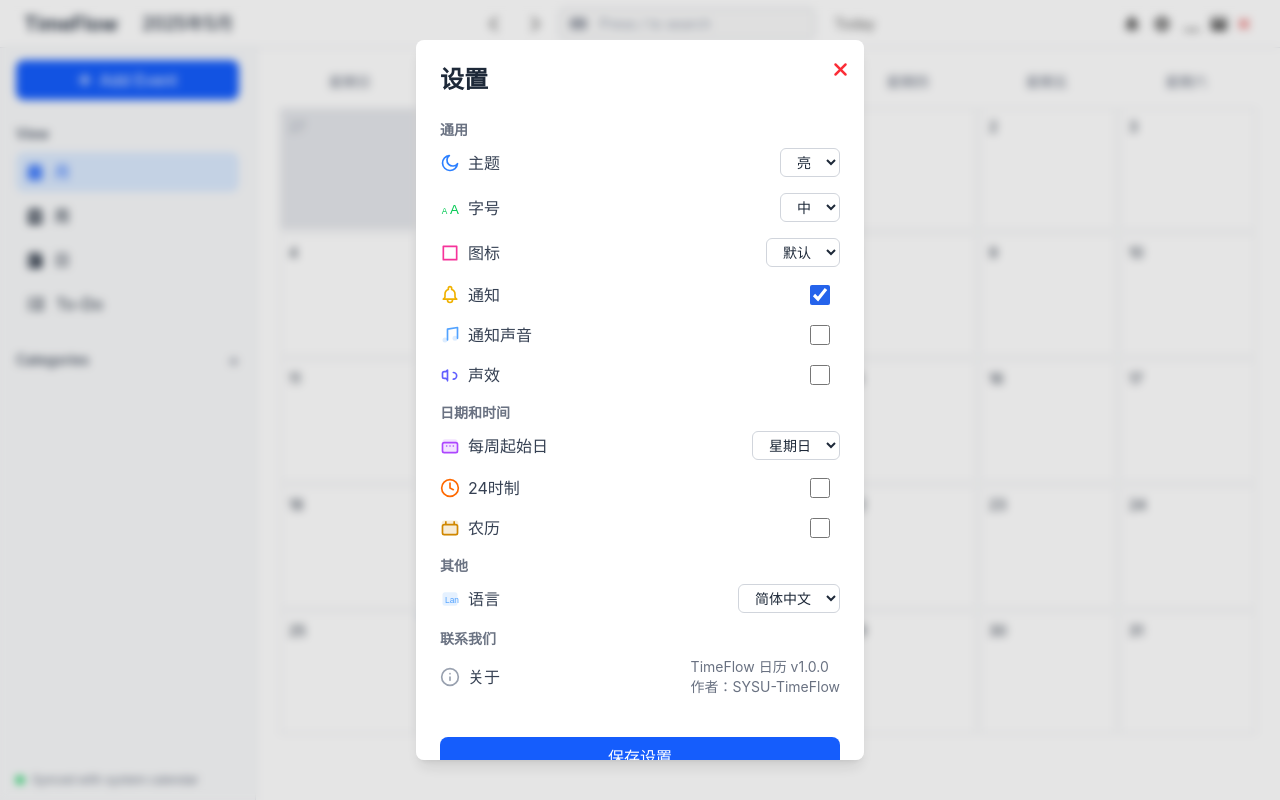
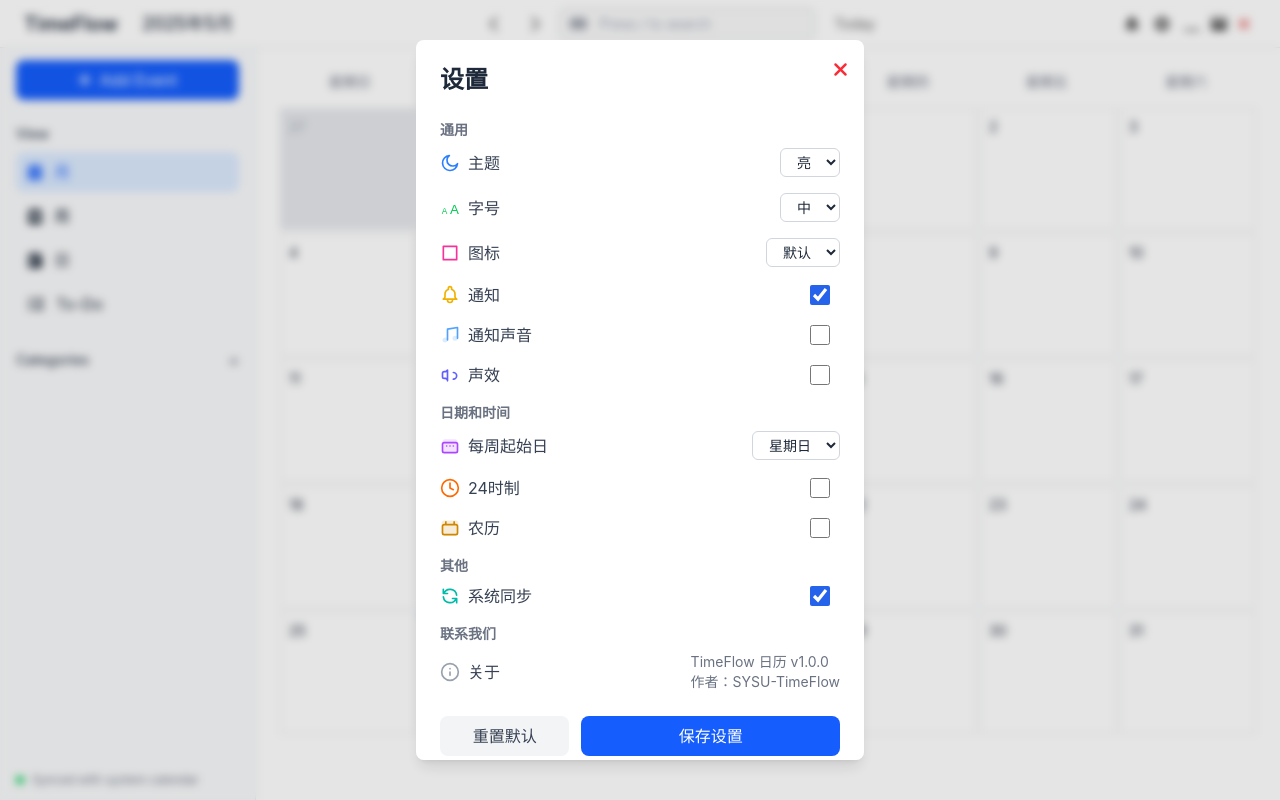
Before and after one commit to SYSU-TimeFlow/TimeFlow, a Vue app: page /#/ in a window 1280 px wide. Both pictures are taken after a click on the button 1162 px from the left and 23 px from the top of the page. Built offline with nearby package versions, Linux system fonts and the light colour scheme.

Commit message:
feat(Header&Page):修正搜索框bug，并将ESC映射为任何页面的关闭

```diff
--- a/src/components/CalendarHeader.vue
+++ b/src/components/CalendarHeader.vue
@@ -78,7 +78,7 @@
               ? 'Search events...'
               : 'Enter command...'
           "
-          class="pl-8 pr-4 py-1 border border-gray-300 rounded-md text-sm focus:outline-none focus:ring-2 focus:ring-blue-500 focus:border-transparent w-64 relative z-10"
+          class="pl-8 pr-4 py-1 border border-gray-300 rounded-md text-sm focus:outline-none focus:ring-2 focus:ring-blue-500 focus:border-transparent w-64"
           :class="{
             'command-mode-input': uiStore.appMode === 'command',
             'search-mode-input': uiStore.appMode === 'normal',
@@ -94,10 +94,10 @@
           class="fas absolute left-3 top-1/2 transform -translate-y-1/2 text-sm pointer-events-none"
           :class=" [
             uiStore.isSearchActive && uiStore.appMode === 'normal'
-              ? 'fa-search text-gray-400'
+              ? 'fa-search text-gray-500'
               : '',
             uiStore.isSearchActive && uiStore.appMode === 'command'
-              ? 'fa-terminal text-blue-600 command-icon'
+              ? 'fa-terminal text-blue-600'
               : '',
             !uiStore.isSearchActive && uiStore.appMode === 'command'
               ? 'fa-terminal text-blue-500'
--- a/src/components/CategoryPage.vue
+++ b/src/components/CategoryPage.vue
@@ -117,10 +117,30 @@
 </template>
 
 <script setup>
+import { onMounted, onUnmounted } from "vue";
 import { useEventStore } from "../stores/event";
 
 // 使用Pinia仓库
 const eventStore = useEventStore();
+
+/**
+ * 处理ESC键关闭设置模态框
+ */
+function handleKeyDown(event) {
+  if (event.key === "Escape" && eventStore.showCategoryModal) {
+    eventStore.closeCategoryModal();
+  }
+}
+
+// 组件挂载时添加键盘事件监听
+onMounted(() => {
+  document.addEventListener("keydown", handleKeyDown);
+});
+
+// 组件卸载时移除键盘事件监听
+onUnmounted(() => {
+  document.removeEventListener("keydown", handleKeyDown);
+});
 </script>
 
 <style scoped>
--- a/src/components/EventPage.vue
+++ b/src/components/EventPage.vue
@@ -170,10 +170,30 @@
 </template>
 
 <script setup>
+import { onMounted, onUnmounted } from "vue";
 import { useEventStore } from "../stores/event";
 
 // 使用Pinia仓库
 const eventStore = useEventStore();
+
+/**
+ * 处理ESC键关闭设置模态框
+ */
+function handleKeyDown(event) {
+  if (event.key === "Escape" && eventStore.showEventModal) {
+    eventStore.closeEventModal();
+  }
+}
+
+// 组件挂载时添加键盘事件监听
+onMounted(() => {
+  document.addEventListener("keydown", handleKeyDown);
+});
+
+// 组件卸载时移除键盘事件监听
+onUnmounted(() => {
+  document.removeEventListener("keydown", handleKeyDown);
+});
 </script>
 
 <style scoped>
--- a/src/components/HelpPage.vue
+++ b/src/components/HelpPage.vue
@@ -144,10 +144,30 @@
 </template>
 
 <script setup>
+import { onMounted, onUnmounted } from "vue";
 import { useUiStore } from "../stores/ui";
 
 // 使用Pinia仓库
 const uiStore = useUiStore();
+
+/**
+ * 处理ESC键关闭设置模态框
+ */
+function handleKeyDown(event) {
+  if (event.key === "Escape" && uiStore.showHelpModal) {
+    uiStore.closeHelpModal();
+  }
+}
+
+// 组件挂载时添加键盘事件监听
+onMounted(() => {
+  document.addEventListener("keydown", handleKeyDown);
+});
+
+// 组件卸载时移除键盘事件监听
+onUnmounted(() => {
+  document.removeEventListener("keydown", handleKeyDown);
+});
 </script>
 
 <style scoped>
--- a/src/components/SettingPage.vue
+++ b/src/components/SettingPage.vue
@@ -16,7 +16,7 @@
   >
     <!-- 设置弹窗主容器，阻止点击事件冒泡 -->
     <div
-      class="settings-container bg-white rounded-lg shadow-lg w-[448px] max-w-3xl p-6 relative overflow-y-auto"
+      class="settings-container bg-white rounded-lg shadow-lg w-[448px] max-w-[90vw] p-6 relative overflow-y-auto"
       style="max-height: 90vh"
       @click.stop
     >
@@ -158,7 +158,11 @@
       <div class="mb-4 flex items-center justify-between">
         <span class="flex items-center text-gray-700">
           <!-- 音符图标 -->
-          <svg class="w-5 h-5 mr-2 text-blue-400" fill="none" viewBox="0 0 24 24">
+          <svg
+            class="w-5 h-5 mr-2 text-blue-400"
+            fill="none"
+            viewBox="0 0 24 24"
+          >
             <path
               d="M9 18V5l12-2v13"
               stroke="currentColor"
@@ -204,7 +208,9 @@
       <!-- 空一行 -->
       <div class="text-gray-700"></div>
       <!-- 日期和时间小标题 -->
-      <div class="text-gray-500 text-sm font-semibold mb-2 mt-2">日期和时间</div>
+      <div class="text-gray-500 text-sm font-semibold mb-2 mt-2">
+        日期和时间
+      </div>
       <!-- 每周起始日 -->
       <div class="mb-4 flex items-center justify-between">
         <span class="flex items-center text-gray-700">
@@ -336,40 +342,31 @@
       <div class="text-gray-700"></div>
       <!-- 其他小标题 -->
       <div class="text-gray-500 text-sm font-semibold mb-2 mt-2">其他</div>
-      <!-- 语言选择 -->
+      <!-- 系统同步 -->
       <div class="mb-4 flex items-center justify-between">
         <span class="flex items-center text-gray-700">
-          <!-- Lan字样的图标 -->
-          <svg class="w-5 h-5 mr-2 text-blue-400" fill="none" viewBox="0 0 24 24">
-            <rect
-              x="3"
-              y="4"
-              width="18"
-              height="16"
-              rx="3"
-              fill="currentColor"
-              opacity="0.15"
+          <svg
+            class="w-5 h-5 mr-2 text-teal-500"
+            fill="none"
+            viewBox="0 0 24 24"
+            stroke="currentColor"
+            stroke-width="2"
+          >
+            <path
+              d="M4 4v5h.582m15.356 2A8.001 8.001 0 004.582 9m0 0H9m11 11v-5h-.581m0 0a8.003 8.003 0 01-15.357-2m15.357 2H15"
+              stroke-linecap="round"
+              stroke-linejoin="round"
             />
-            <text
-              x="6"
-              y="17"
-              font-size="10"
-              fill="currentColor"
-              font-family="Arial"
-            >
-              Lan
-            </text>
           </svg>
-          语言
+          系统同步
         </span>
-        <select
-          v-model="settingStore.language"
-          class="border border-gray-300 rounded-md px-3 py-1 text-sm focus:outline-none focus:ring-2 focus:ring-blue-500 focus:border-transparent"
-        >
-          <option value="zh-CN">简体中文</option>
-          <option value="en-US">English</option>
-        </select>
+        <input
+          type="checkbox"
+          v-model="settingStore.synced"
+          class="toggle-checkbox accent-blue-600"
+        />
       </div>
+
       <!-- 空一行 -->
       <div class="text-gray-700"></div>
       <!-- 联系我们小标题 -->
@@ -397,21 +394,36 @@
           >TimeFlow 日历 v1.0.0<br />作者：SYSU-TimeFlow</span
         >
       </div>
+
+      <!-- 按钮区域 -->
+      <div class="mt-6 flex gap-3">
+        <!-- 重置按钮 -->
+        <button
+          class="w-1/3 py-2 bg-gray-100 text-gray-700 rounded-lg hover:bg-gray-200 transition cursor-pointer !rounded-button whitespace-nowrap font-medium"
+          @click="resetSettings"
+        >
+          重置默认
+        </button>
         <!-- 保存按钮 -->
         <button
-        class="mt-6 w-full py-2 bg-blue-600 text-white rounded-lg hover:bg-blue-700 transition cursor-pointer !rounded-button whitespace-nowrap font-medium"
+          class="w-2/3 py-2 bg-blue-600 text-white rounded-lg hover:bg-blue-700 transition cursor-pointer !rounded-button whitespace-nowrap font-medium"
           @click="saveAndClose"
         >
           保存设置
         </button>
+      </div>
 
       <!-- 自动消失的提示 -->
       <transition name="fade">
         <div
           v-if="showToast"
-          class="fixed left-1/2 top-20 -translate-x-1/2 bg-green-500 text-white px-6 py-2 rounded shadow-lg z-50"
+          class="fixed left-1/2 top-20 -translate-x-1/2 px-6 py-2 rounded shadow-lg z-50"
+          :class="[
+            toastType === 'success' ? 'bg-green-500' : 'bg-blue-500',
+            'text-white',
+          ]"
         >
-          设置已保存！
+          {{ toastMessage }}
         </div>
       </transition>
     </div>
@@ -419,12 +431,33 @@
 </template>
 
 <script setup>
-import { ref } from "vue";
-import { useSettingStore } from '../stores/setting';
+import { ref, onMounted, onUnmounted } from "vue";
+import { useSettingStore } from "../stores/setting";
 
 // 使用Pinia仓库
 const settingStore = useSettingStore();
 const showToast = ref(false);
+const toastMessage = ref("设置已保存！");
+const toastType = ref("success");
+
+/**
+ * 处理ESC键关闭设置模态框
+ */
+function handleKeyDown(event) {
+  if (event.key === "Escape" && settingStore.showSettings) {
+    settingStore.closeSettings();
+  }
+}
+
+// 组件挂载时添加键盘事件监听
+onMounted(() => {
+  document.addEventListener("keydown", handleKeyDown);
+});
+
+// 组件卸载时移除键盘事件监听
+onUnmounted(() => {
+  document.removeEventListener("keydown", handleKeyDown);
+});
 
 /**
  * 保存设置并关闭窗口
@@ -435,6 +468,8 @@ function saveAndClose() {
   settingStore.saveSettings();
 
   // 显示提示并延迟关闭
+  toastMessage.value = "设置已保存！";
+  toastType.value = "success";
   showToast.value = true;
   setTimeout(() => {
     settingStore.closeSettings();
@@ -442,6 +477,23 @@ function saveAndClose() {
       showToast.value = false;
     }, 2500);
   }, 1000);
+}
+
+/**
+ * 重置设置到默认值
+ * 显示一个提示，告知用户设置已重置
+ */
+function resetSettings() {
+  // 使用store的方法重置设置
+  settingStore.resetSettings();
+
+  // 显示提示
+  toastMessage.value = "已重置为默认设置";
+  toastType.value = "info";
+  showToast.value = true;
+  setTimeout(() => {
+    showToast.value = false;
+  }, 2500);
 }
 </script>
 
--- a/src/components/ToDoPage.vue
+++ b/src/components/ToDoPage.vue
@@ -83,10 +83,29 @@
 </template>
 
 <script lang="ts" setup>
-import { ref, watch } from "vue";
+import { ref, watch, onMounted, onUnmounted } from "vue";
 import { useEventStore, EventType } from "../stores/event";
 
 const eventStore = useEventStore();
+
+/**
+ * 处理ESC键关闭设置模态框
+ */
+function handleKeyDown(event) {
+  if (event.key === "Escape" && eventStore.showTodoModal) {
+    eventStore.closeTodoModal();
+  }
+}
+
+// 组件挂载时添加键盘事件监听
+onMounted(() => {
+  document.addEventListener("keydown", handleKeyDown);
+});
+
+// 组件卸载时移除键盘事件监听
+onUnmounted(() => {
+  document.removeEventListener("keydown", handleKeyDown);
+});
 
 // 使用本地变量跟踪是否将待办事项同步到日历
 const syncToCalendar = ref(false);
```
Lines whose indentation alone changed are shown as unchanged.
